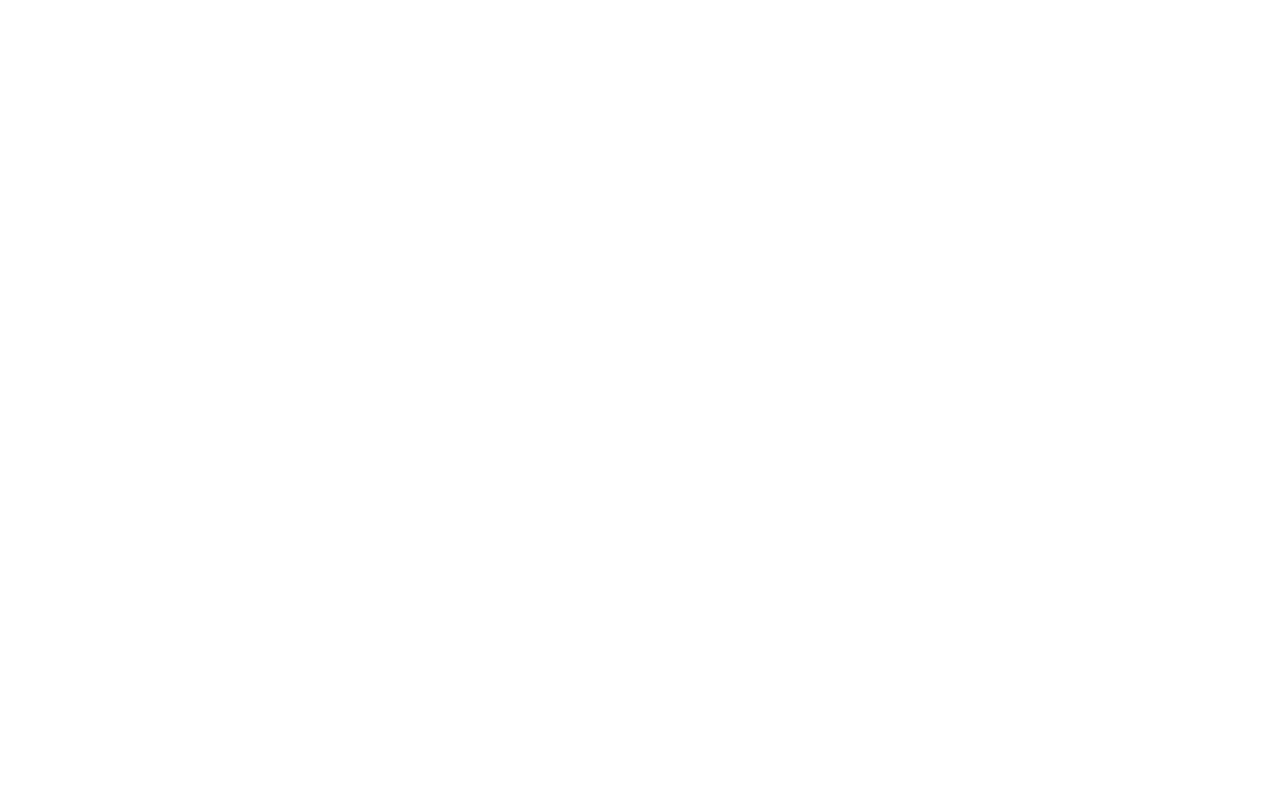
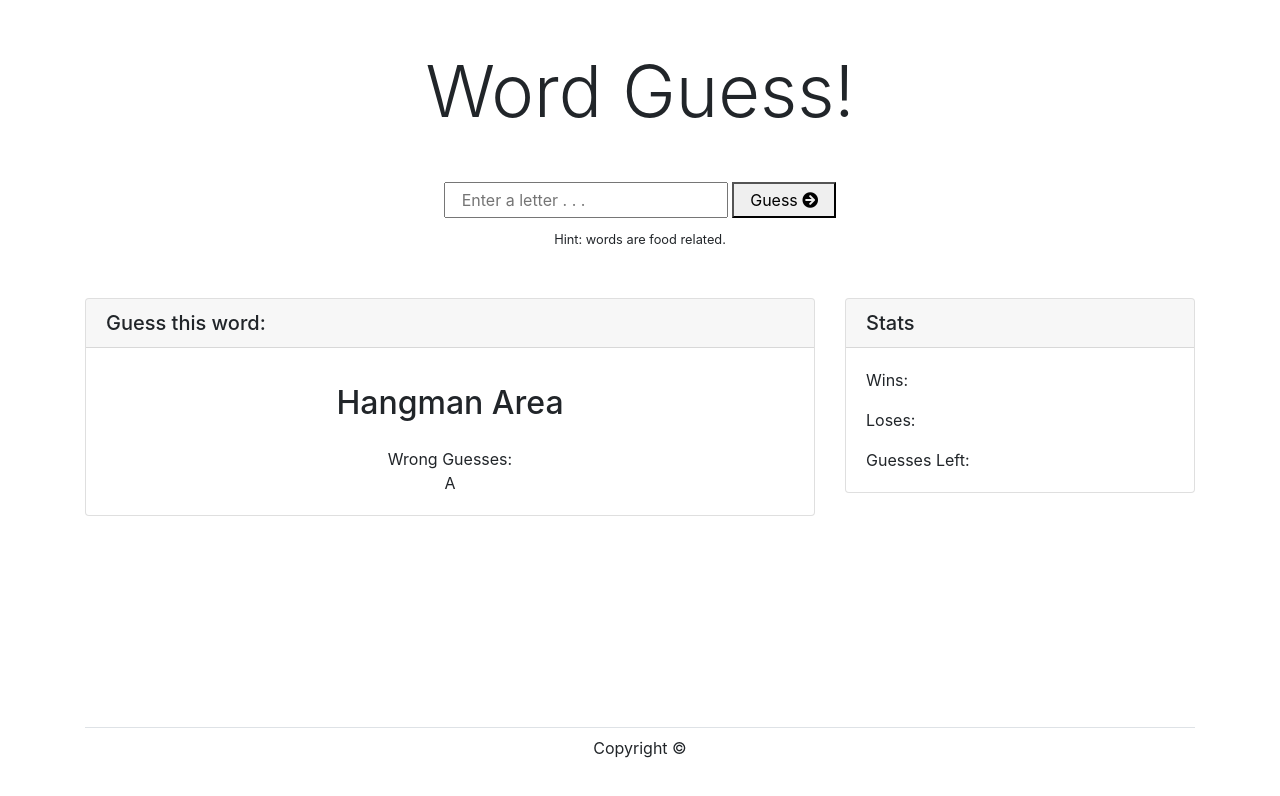
Before and after one commit to dolaku/word-guess-game, a plain HTML site: page index.html in a window 1280 px wide. Drawn offline with nearby package versions, Linux system fonts and the light colour scheme.

Commit message:
Completed game html structure

```diff
--- a/index.html
+++ b/index.html
@@ -1,17 +1,69 @@
 <!DOCTYPE html>
-<html lang="en">
+<html lang="en" class="h-100">
+
 <head>
     <meta charset="UTF-8">
     <meta name="viewport" content="width=device-width, initial-scale=1.0">
     <meta http-equiv="X-UA-Compatible" content="ie=edge">
     <link rel="stylesheet" href="https://stackpath.bootstrapcdn.com/bootstrap/4.3.1/css/bootstrap.min.css" integrity="sha384-ggOyR0iXCbMQv3Xipma34MD+dH/1fQ784/j6cY/iJTQUOhcWr7x9JvoRxT2MZw1T" crossorigin="anonymous">
+    <link rel="stylesheet" href="https://use.fontawesome.com/releases/v5.7.2/css/all.css" integrity="sha384-fnmOCqbTlWIlj8LyTjo7mOUStjsKC4pOpQbqyi7RrhN7udi9RwhKkMHpvLbHG9Sr" crossorigin="anonymous">
     <link rel="stylesheet" href="./assets/css/style.css">
     <title>Word Guess Game</title>
 </head>
-<body>
 
+<body class="h-100">
+    <div class="container d-flex flex-column justify-content-between h-100">
+        <div class="row flex-shrink-0" id="header">
+            <div class="col-12">
+                <div class="px-3 py-3 pt-md-5 pb-md-4 text-center">
+                    <h1 class="mb-5 display-3">Word Guess!</h1>
+                    <form class="mb-2" id="guessForm">
+                            <input class="px-3 py-1" id="guessLetter" maxlength="1" type="text" placeholder="Enter a letter . . ."/>
+                            <button class="px-3 py-1" id="guessButton" type="submit">
+                                Guess <i class="fas fa-arrow-circle-right"></i>
+                            </button>
+                    </form>
+                    <small>Hint: words are food related.</small>
+                </div>
+            </div>
+        </div><!--row_header-->
+        <div class="row mb-auto mt-4 flex-shrink-0" id="main">
+            <div class="col-md-8">
+                <div class="card mb-4">
+                    <h5 class="card-header">Guess this word:</h5>
+                    <div class="card-body text-center">
+                        <div class="p-2 m-2">
+                            <h2 id="hangman">Hangman Area</h2>
+                        </div>
+                        <p class="card-text">
+                            Wrong Guesses:
+                            <br><span id="guessWrong">A</span>
+                        </p>
+                    </div>
+                </div>
+            </div>
+            <div class="col-md-4">
+                <div class="card mb-4">
+                    <h5 class="card-header">Stats</h5>
+                    <div class="card-body">
+                        <p class="card-text">Wins: <span id="win"></span></p>
+                        <p class="card-text">Loses: <span id="lose"></span></p>
+                        <p class="card-text">Guesses Left: <span id="guessRemaining"></span></p>
+                    </div>
+                </div>
+            </div>
+        </div><!--row_main-->
 
+        <footer class="pt-2 my-md-4 pt-md-2 text-center border-top">
+            <div class="row">
+                <div class="col-12">
+                    <p>Copyright &copy;</p>
+                </div>
+            </div>
+        </footer>
+    </div><!--container-->
 
     <script src="./assets/javascript/game.js"></script>
 </body>
+
 </html>
```
